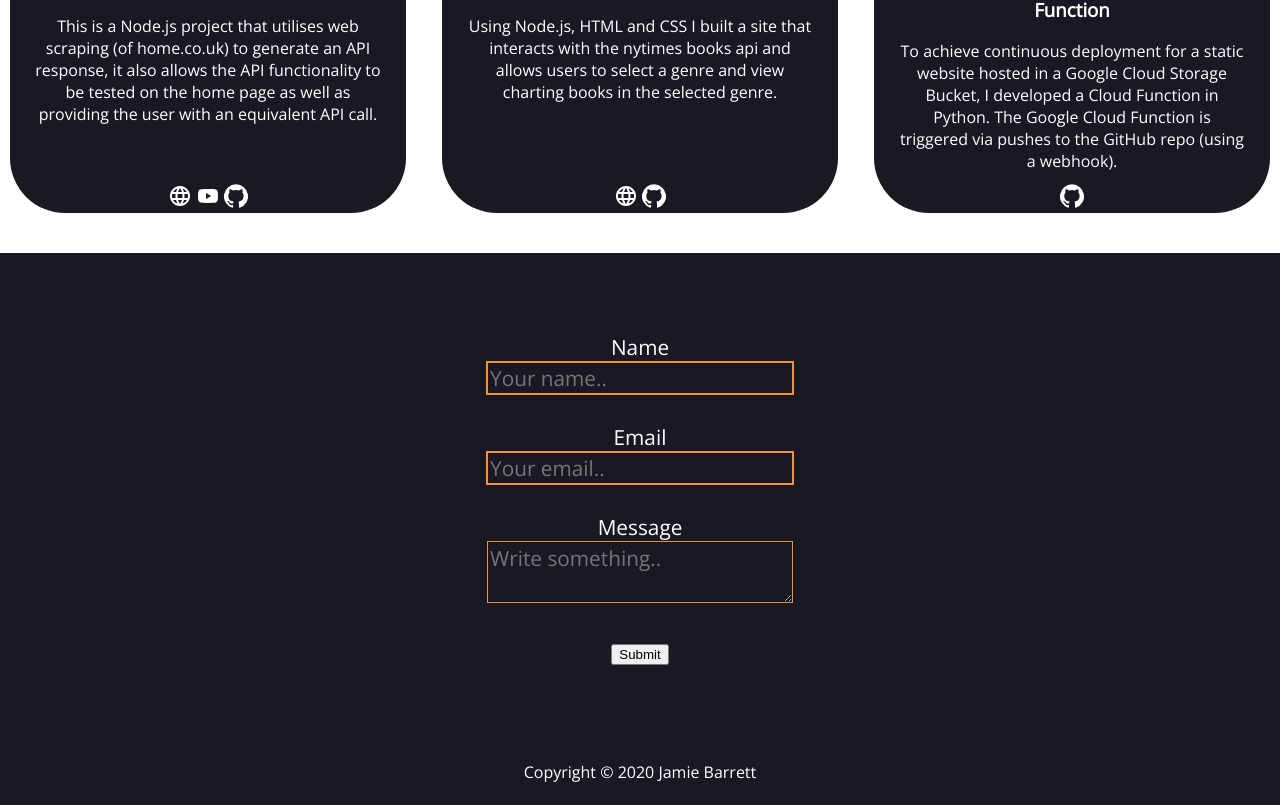
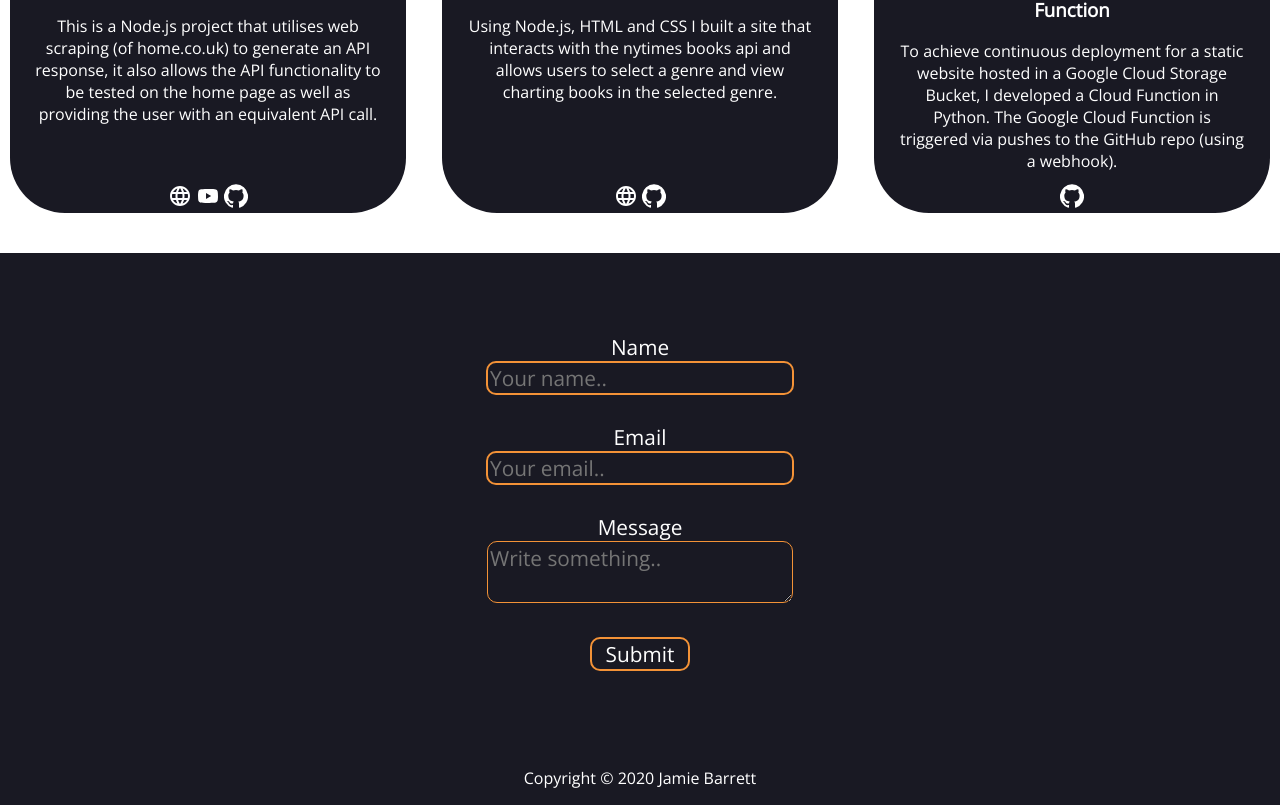
Before and after one commit to jb-0/site-react, a React (Create React App) app: page / in a window 1280 px wide. Shown: the part 618-1423 px from the top of the page. Built offline with nearby package versions, Linux system fonts and the light colour scheme.

Commit message:
Styled submit button

```diff
--- a/src/components/ContactForm.jsx
+++ b/src/components/ContactForm.jsx
@@ -70,7 +70,7 @@ function ContactForm() {
         <br />
         <br />
 
-        <input type="submit" value="Submit"></input>
+        <input type="submit" value="Submit" className="submit-button"></input>
       </form>
     </div>
   );
--- a/src/styles/ContactForm.css
+++ b/src/styles/ContactForm.css
@@ -14,4 +14,21 @@
     color: white;
     width: 300px;
     font-size: 1.3rem;
+    border-radius: 10px;
+    outline-width: 0;
 }
+
+.submit-button {
+    background-color: #191923;
+    font-family: 'Open Sans', sans-serif;
+    border-style: solid;
+    border-color:  #F39237;
+    color: white;
+    width: 100px;
+    font-size: 1.3rem;
+    border-radius: 10px;
+}
+
+.submit-button:hover {
+    color: #BF1363;
+}
```
